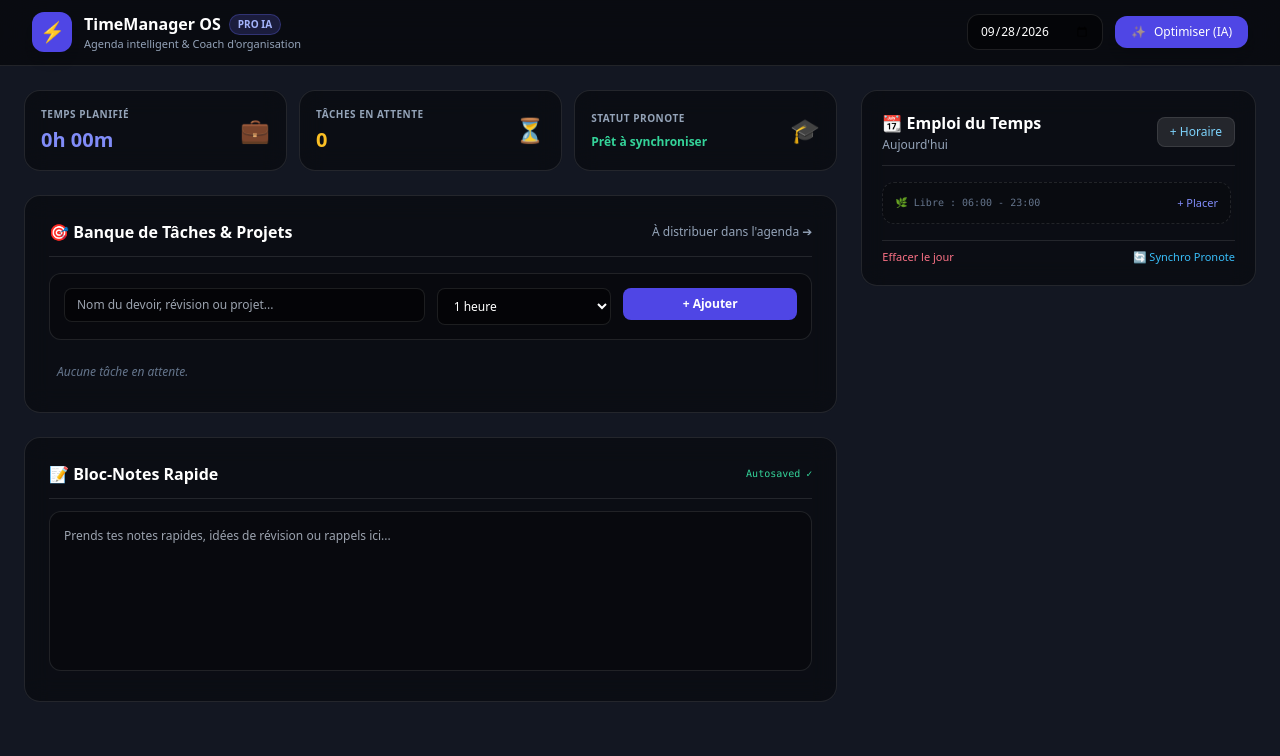
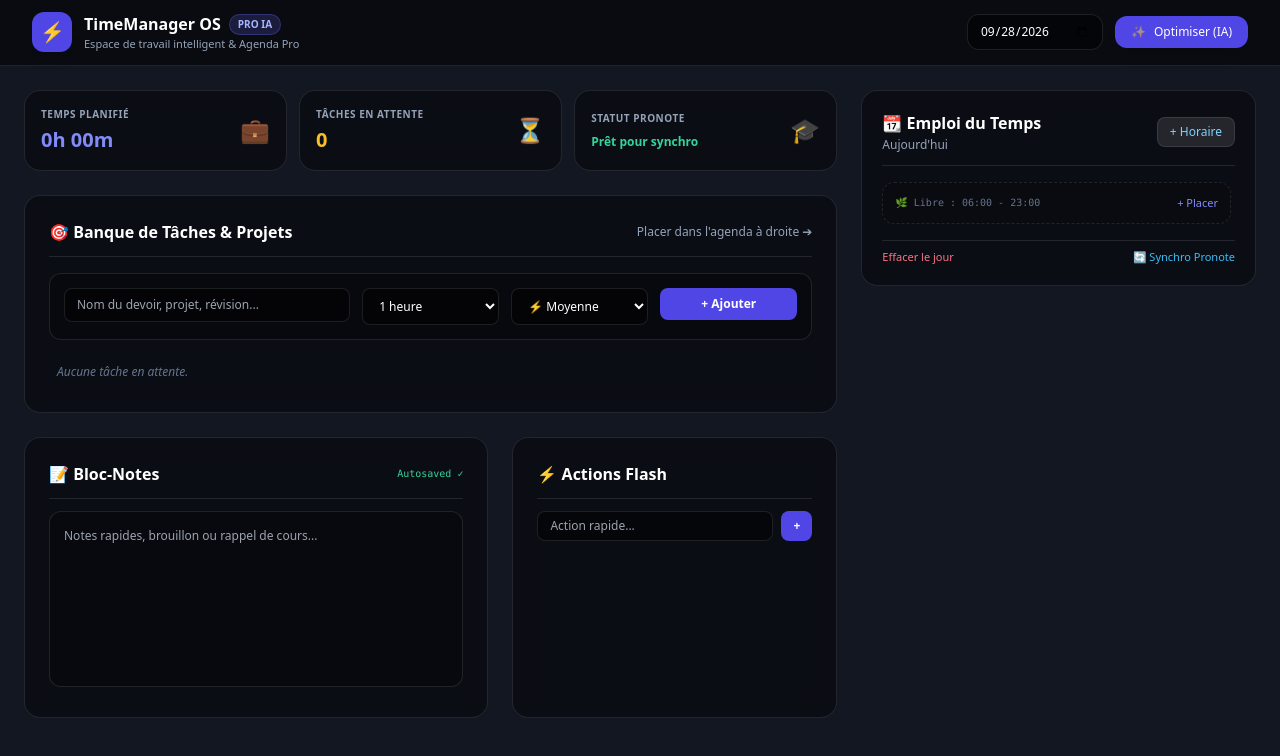
Before and after one commit to rgty355/time-manager, a plain HTML site: page index.html in a window 1280 px wide. Drawn offline with nearby package versions, Linux system fonts and the light colour scheme.

Commit message:
Update text and structure in index.html

```diff
--- a/index.html
+++ b/index.html
@@ -35,7 +35,7 @@
           <h1 class="text-base font-bold text-white">TimeManager OS</h1>
           <span class="text-[10px] font-extrabold px-2 py-0.5 rounded-full bg-indigo-500/20 text-indigo-300 border border-indigo-500/30">PRO IA</span>
         </div>
-        <p class="text-[11px] text-slate-400">Agenda intelligent & Coach d'organisation</p>
+        <p class="text-[11px] text-slate-400">Espace de travail intelligent & Agenda Pro</p>
       </div>
     </div>
 
@@ -51,7 +51,7 @@
   <!-- Dashboard Principal : Layout 2/3 Gauche & 1/3 Droite -->
   <main class="flex-1 max-w-[1600px] w-full mx-auto p-4 md:p-6 grid grid-cols-1 lg:grid-cols-12 gap-6">
 
-    <!-- ZONE GAUCHE (2/3) : Tâches, Notes & Widgets -->
+    <!-- ZONE GAUCHE (2/3) : Tâches, Notes & Checklists -->
     <section class="lg:col-span-8 space-y-6">
 
       <!-- Stats / Récapitulatif rapide -->
@@ -73,22 +73,22 @@
         <div class="app-card p-4 rounded-2xl flex items-center justify-between col-span-2 md:col-span-1">
           <div>
             <div class="text-[10px] text-slate-400 uppercase font-bold tracking-wider">Statut Pronote</div>
-            <div id="statPronote" class="text-xs font-bold text-emerald-400 mt-2">Prêt à synchroniser</div>
+            <div id="statPronote" class="text-xs font-bold text-emerald-400 mt-2">Prêt pour synchro</div>
           </div>
           <div class="text-2xl">🎓</div>
         </div>
       </div>
 
-      <!-- Banque de Tâches & Ajout -->
+      <!-- Banque de Tâches & Formulaire -->
       <div class="app-card rounded-2xl p-6 space-y-4">
         <div class="flex justify-between items-center border-b border-white/10 pb-3">
           <h2 class="text-base font-bold text-white flex items-center gap-2">🎯 Banque de Tâches & Projets</h2>
-          <span class="text-xs text-slate-400">À distribuer dans l'agenda ➔</span>
+          <span class="text-xs text-slate-400">Placer dans l'agenda à droite ➔</span>
         </div>
 
-        <form id="fullTaskForm" class="grid grid-cols-1 md:grid-cols-4 gap-3 bg-black/30 p-3.5 rounded-xl border border-white/10">
+        <form id="fullTaskForm" class="grid grid-cols-1 md:grid-cols-5 gap-3 bg-black/30 p-3.5 rounded-xl border border-white/10">
           <div class="md:col-span-2">
-            <input type="text" id="fullTaskTitle" required placeholder="Nom du devoir, révision ou projet..." class="w-full bg-black/50 border border-white/10 rounded-lg px-3 py-2 text-xs text-white focus:outline-none focus:border-indigo-500">
+            <input type="text" id="fullTaskTitle" required placeholder="Nom du devoir, projet, révision..." class="w-full bg-black/50 border border-white/10 rounded-lg px-3 py-2 text-xs text-white focus:outline-none focus:border-indigo-500">
           </div>
           <div>
             <select id="fullTaskDuration" class="w-full bg-black/50 border border-white/10 rounded-lg px-3 py-2 text-xs text-white focus:outline-none">
@@ -101,6 +101,13 @@
             </select>
           </div>
           <div>
+            <select id="fullTaskPriority" class="w-full bg-black/50 border border-white/10 rounded-lg px-3 py-2 text-xs text-white focus:outline-none">
+              <option value="haute">🔥 Haute</option>
+              <option value="moyenne" selected>⚡ Moyenne</option>
+              <option value="basse">🌱 Basse</option>
+            </select>
+          </div>
+          <div>
             <button type="submit" class="w-full bg-indigo-600 hover:bg-indigo-500 text-white font-bold text-xs py-2 rounded-lg transition">+ Ajouter</button>
           </div>
         </form>
@@ -108,13 +115,30 @@
         <div id="fullTasksContainer" class="grid grid-cols-1 md:grid-cols-2 gap-3 max-h-[220px] overflow-y-auto pr-1"></div>
       </div>
 
-      <!-- Bloc Notes & Notes Rapides -->
-      <div class="app-card rounded-2xl p-6 space-y-3">
-        <div class="flex justify-between items-center border-b border-white/10 pb-3">
-          <h2 class="text-base font-bold text-white flex items-center gap-2">📝 Bloc-Notes Rapide</h2>
-          <span id="noteSaveStatus" class="text-[10px] text-emerald-400 font-mono">Autosaved ✓</span>
+      <!-- Section double : Notes & Checklist Flash -->
+      <div class="grid grid-cols-1 md:grid-cols-12 gap-6">
+
+        <!-- Bloc Notes -->
+        <div class="md:col-span-7 app-card rounded-2xl p-6 space-y-3">
+          <div class="flex justify-between items-center border-b border-white/10 pb-3">
+            <h2 class="text-base font-bold text-white flex items-center gap-2">📝 Bloc-Notes</h2>
+            <span id="noteSaveStatus" class="text-[10px] text-emerald-400 font-mono">Autosaved ✓</span>
+          </div>
+          <textarea id="quickNotesArea" placeholder="Notes rapides, brouillon ou rappel de cours..." class="w-full h-44 bg-black/30 border border-white/10 rounded-xl p-3.5 text-xs text-slate-200 focus:outline-none focus:border-indigo-500 resize-none leading-relaxed"></textarea>
         </div>
-        <textarea id="quickNotesArea" placeholder="Prends tes notes rapides, idées de révision ou rappels ici..." class="w-full h-40 bg-black/30 border border-white/10 rounded-xl p-3.5 text-xs text-slate-200 focus:outline-none focus:border-indigo-500 resize-none leading-relaxed"></textarea>
+
+        <!-- Checklist Flash -->
+        <div class="md:col-span-5 app-card rounded-2xl p-6 space-y-3 flex flex-col">
+          <div class="border-b border-white/10 pb-3">
+            <h2 class="text-base font-bold text-white flex items-center gap-2">⚡ Actions Flash</h2>
+          </div>
+          <form id="quickCheckForm" class="flex gap-2">
+            <input type="text" id="quickCheckInput" placeholder="Action rapide..." class="flex-1 bg-black/50 border border-white/10 rounded-lg px-3 py-1.5 text-xs text-white focus:outline-none">
+            <button type="submit" class="bg-indigo-600 hover:bg-indigo-500 text-white px-3 py-1.5 rounded-lg text-xs font-bold">+</button>
+          </form>
+          <ul id="quickChecklist" class="space-y-2 flex-1 overflow-y-auto max-h-[140px] pr-1"></ul>
+        </div>
+
       </div>
 
     </section>
@@ -144,6 +168,6 @@
 
   </main>
 
-  <script src="./app.js?v=4"></script>
+  <script src="./app.js?v=5"></script>
 </body>
 </html>
```
